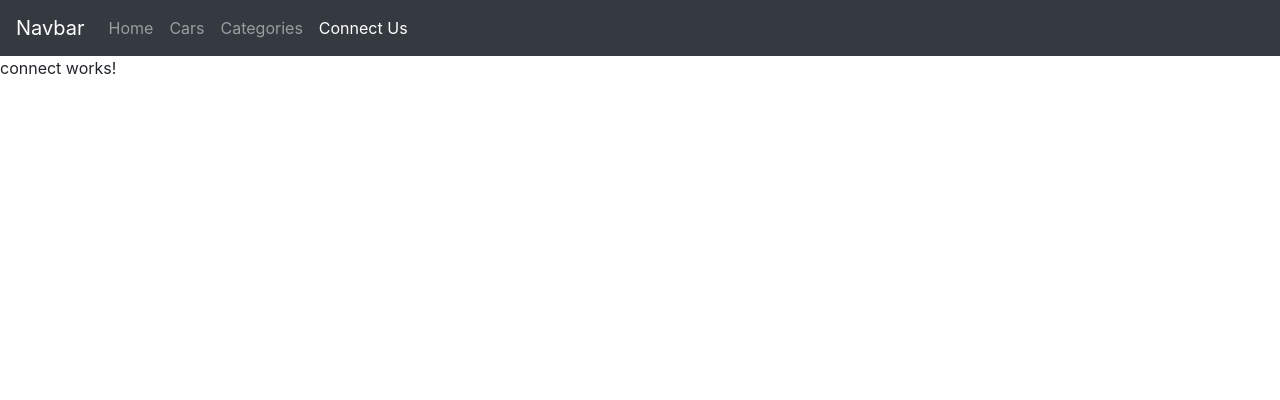
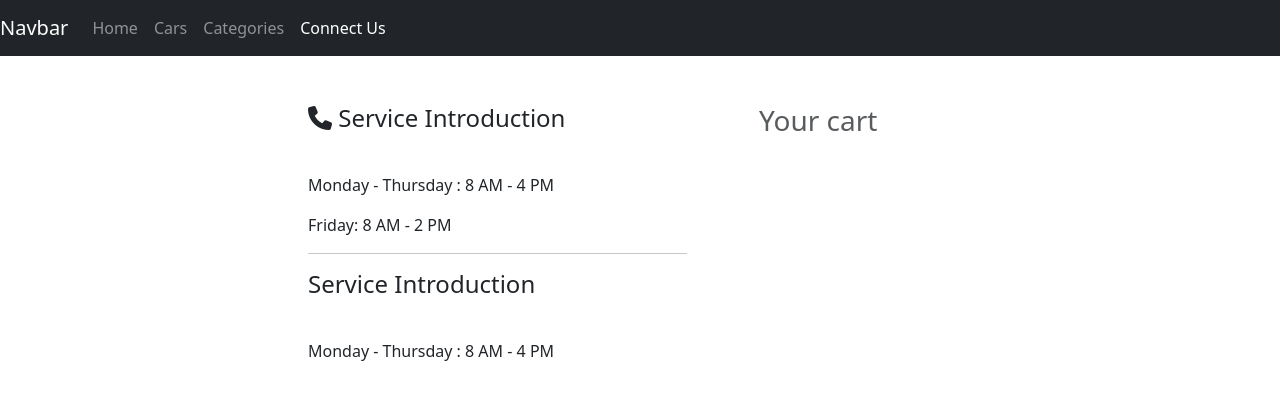
Before and after one commit to Sedina02/car-webshop, an Angular app: page /ConnectUs in a window 1280 px wide. Shown: the top 400 px of the page. Built offline with nearby package versions, Linux system fonts and the light colour scheme.

Commit message:
newcar page, add item button

```diff
--- a/angular.json
+++ b/angular.json
@@ -31,7 +31,9 @@
               "src/assets"
             ],
             "styles": [
-              "src/styles.scss"
+              "src/styles.scss",
+              "node_modules/font-awesome/css/font-awesome.css",
+              "node_modules/bootstrap/dist/css/bootstrap.css"
             ],
             "scripts": []
           },
--- a/src/app/app-routing.module.ts
+++ b/src/app/app-routing.module.ts
@@ -4,6 +4,7 @@ import { RouterModule, Routes } from '@angular/router';
 import { CarsComponent } from './page/cars/cars.component';
 import { CategoryComponent } from './page/category/category.component';
 import { ConnectComponent } from './page/connect/connect.component';
+import { NewCarComponent } from './page/new-car/new-car.component';
 
 const routes: Routes = [
   {
@@ -22,6 +23,10 @@ const routes: Routes = [
     path: 'ConnectUs',
     component: ConnectComponent,
   },
+  {
+    path: 'AddNewCar',
+    component: NewCarComponent,
+  },
 ];
 
 @NgModule({
--- a/src/app/app.module.ts
+++ b/src/app/app.module.ts
@@ -10,6 +10,7 @@ import { CategoryComponent } from './page/category/category.component';
 import { FormsModule } from '@angular/forms';
 import { CommonModule } from '@angular/common';
 import { ConnectComponent } from './page/connect/connect.component';
+import { NewCarComponent } from './page/new-car/new-car.component';
 
 @NgModule({
   declarations: [
@@ -18,6 +19,7 @@ import { ConnectComponent } from './page/connect/connect.component';
     CarsComponent,
     CategoryComponent,
     ConnectComponent,
+    NewCarComponent,
 
   ],
   imports: [
--- a/src/app/page/cars/cars.component.html
+++ b/src/app/page/cars/cars.component.html
@@ -12,4 +12,9 @@
     </div>
   </div>
 </nav>
-<p>cars works!</p>
+<div class="d-flex justify-content-center py-5">
+  <button type="button" class="btn btn-primary col-10" routerLink="/AddNewCar">
+    Add new item
+  </button>
+
+</div>
--- a/src/app/page/connect/connect.component.html
+++ b/src/app/page/connect/connect.component.html
@@ -1,16 +1,55 @@
 <nav class="navbar navbar-expand-lg navbar-dark bg-dark sticky-top">
   <a class="navbar-brand" href="#">Navbar</a>
-  <button class="navbar-toggler" type="button" data-toggle="collapse" data-target="#navbarNavAltMarkup" aria-controls="navbarNavAltMarkup" aria-expanded="false" aria-label="Toggle navigation">
+  <button class="navbar-toggler" type="button" data-toggle="collapse" data-target="#navbarNavAltMarkup"
+    aria-controls="navbarNavAltMarkup" aria-expanded="false" aria-label="Toggle navigation">
     <span class="navbar-toggler-icon"></span>
   </button>
   <div class="collapse navbar-collapse" id="navbarNavAltMarkup">
     <div class="navbar-nav">
       <a class="nav-link " routerLink="/">Home <span class="sr-only">(current)</span></a>
-    <a class="nav-link" routerLink="/Cars">Cars</a>
-    <a class="nav-link" routerLink="/Categories">Categories</a>
-    <a class="nav-link active" routerLink="/ConnectUs">Connect Us</a>
+      <a class="nav-link" routerLink="/Cars">Cars</a>
+      <a class="nav-link" routerLink="/Categories">Categories</a>
+      <a class="nav-link active" routerLink="/ConnectUs">Connect Us</a>
     </div>
   </div>
 </nav>
 
-<p>connect works!</p>
+<div class="container">
+  <div class="row d-flex flex-row-reverse">
+    <aside class="col-md-5 py-5">
+      <div class="container">
+        <h1 class="d-flex align-items-center mb-3">
+          <span class="h3 text-muted">Your cart</span>
+        </h1>
+      </div>
+    </aside>
+    <section class="col-md-5 p-5">
+      <div class="conatiner ">
+        <h1 class="h4 mb-3">
+          <i class="fa-solid fa-phone"></i>
+          Service Introduction
+        </h1>
+        <p class="pt-4">
+          Monday - Thursday : 8 AM - 4 PM
+        </p>
+        <p>
+          Friday: 8 AM - 2 PM
+        </p>
+        <hr />
+        <h1 class="h4 mb-3">Service Introduction</h1>
+        <p class="pt-4">
+          Monday - Thursday : 8 AM - 4 PM
+        </p>
+      </div>
+    </section>
+  </div>
+
+
+  <div class="row">
+    <div class="col-md-5 ">
+      <p></p>
+    </div>
+    <div class="col-md-4">
+      <p></p>
+    </div>
+  </div>
--- /dev/null
+++ b/src/app/page/new-car/new-car.component.html
@@ -0,0 +1,16 @@
+<nav class="navbar navbar-expand-lg navbar-dark bg-dark sticky-top">
+  <a class="navbar-brand" href="#">Navbar</a>
+  <button class="navbar-toggler" type="button" data-toggle="collapse" data-target="#navbarNavAltMarkup" aria-controls="navbarNavAltMarkup" aria-expanded="false" aria-label="Toggle navigation">
+    <span class="navbar-toggler-icon"></span>
+  </button>
+  <div class="collapse navbar-collapse" id="navbarNavAltMarkup">
+    <div class="navbar-nav">
+      <a class="nav-link active" routerLink="/">Home <span class="sr-only">(current)</span></a>
+    <a class="nav-link" routerLink="/Cars">Cars</a>
+    <a class="nav-link" routerLink="/Categories">Categories</a>
+    <a class="nav-link" routerLink="/ConnectUs">Connect Us</a>
+    </div>
+  </div>
+</nav>
+
+<p>new-car works!</p>
--- /dev/null
+++ b/src/app/page/new-car/new-car.component.ts
@@ -0,0 +1,15 @@
+import { Component, OnInit } from '@angular/core';
+
+@Component({
+  selector: 'app-new-car',
+  templateUrl: './new-car.component.html',
+  styleUrls: ['./new-car.component.scss']
+})
+export class NewCarComponent implements OnInit {
+
+  constructor() { }
+
+  ngOnInit(): void {
+  }
+
+}
--- a/src/index.html
+++ b/src/index.html
@@ -6,6 +6,7 @@
   <base href="/">
   <meta name="viewport" content="width=device-width, initial-scale=1">
   <link rel="icon" type="image/x-icon" href="favicon.ico">
+  <link rel="stylesheet" href="https://maxcdn.bootstrapcdn.com/font-awesome/latest/css/font-awesome.min.css">
   <link rel="stylesheet" href="https://cdn.jsdelivr.net/npm/bootstrap@4.6.1/dist/css/bootstrap.min.css" integrity="sha384-zCbKRCUGaJDkqS1kPbPd7TveP5iyJE0EjAuZQTgFLD2ylzuqKfdKlfG/eSrtxUkn" crossorigin="anonymous"/>
 </head>
 <body>
```
Also changed, not shown: src/app/page/new-car/new-car.component.scss (added), 1 other file (tests, documents, lock files or other folders).
